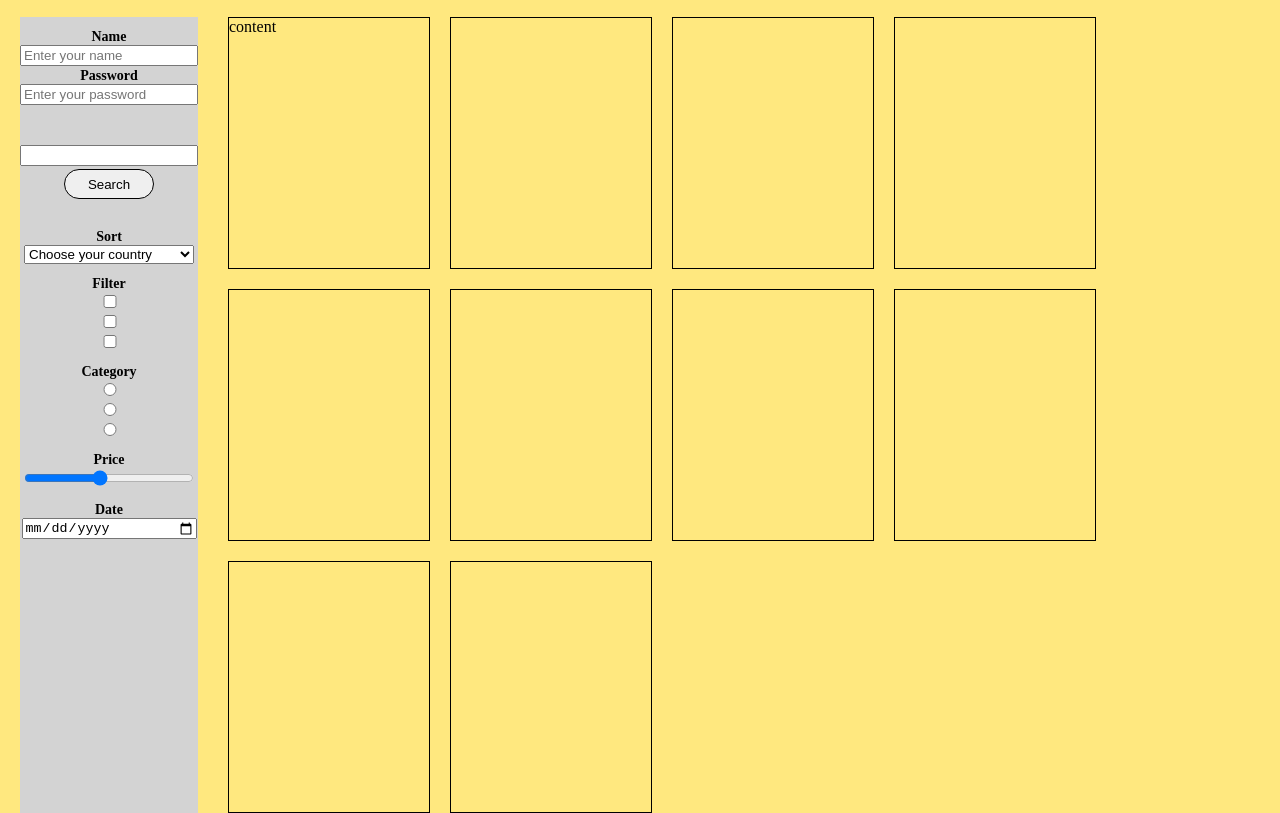
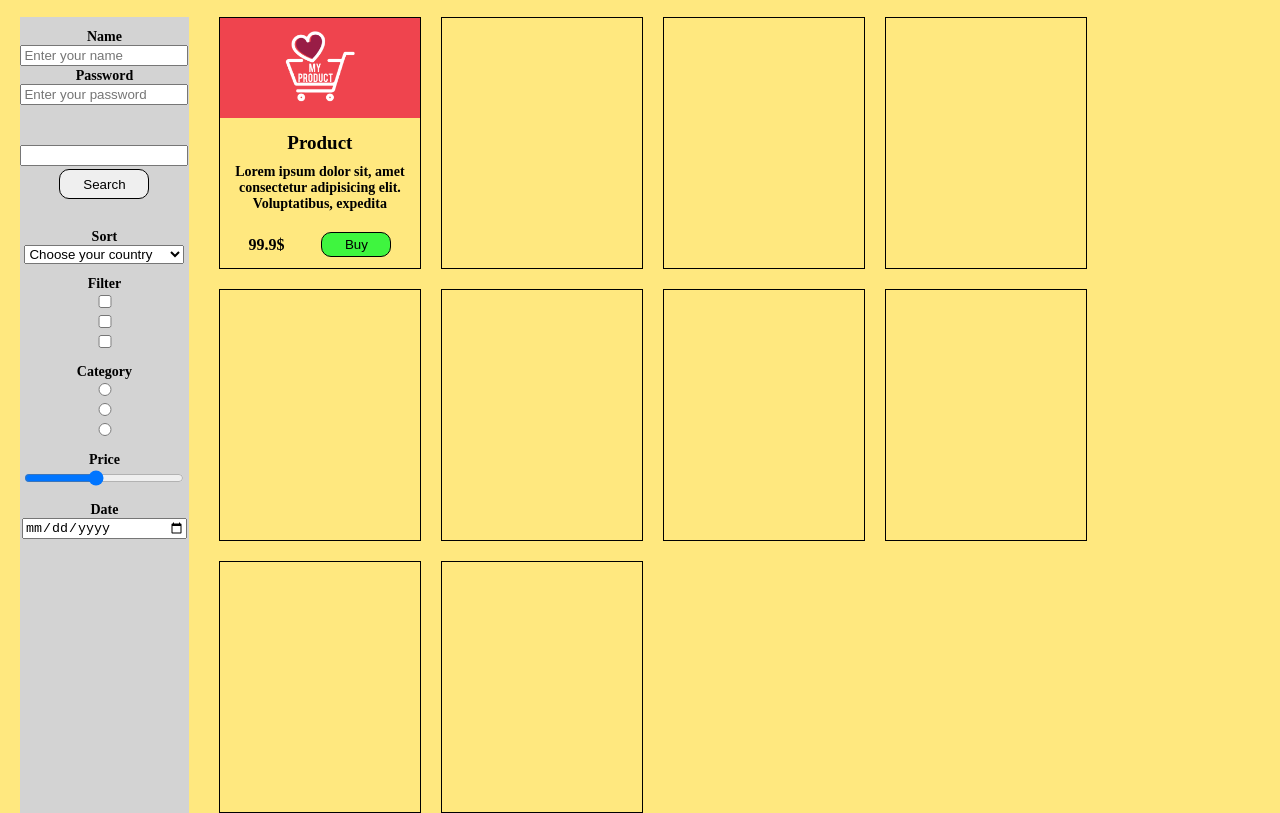
Before and after one commit to katinahh/ExamKate, a plain HTML site: page index.html in a window 1280 px wide. Shown: the part 61-874 px from the top of the page. Drawn offline with Linux system fonts and the light colour scheme.

Commit message:
main_4--

```diff
--- a/index.html
+++ b/index.html
@@ -77,7 +77,20 @@
 
 
         <section class="content">
-            <div class="content--block">content</div>
+            <div class="content--block">
+                <div class="img--product">
+                    <img src="images/product.png" alt="product">
+                </div>
+                <div class="content--block__2">
+                    <h1>Product</h1>
+                    <h2>Lorem ipsum dolor sit, amet consectetur adipisicing elit. Voluptatibus, expedita</h2>
+                    <div class="content--price">
+                        <p><b>99.9$</b></p>
+                        <button>Buy</button>
+                    </div>
+                </div>
+
+            </div>
             <div class="content--block"></div>
             <div class="content--block"></div>
             <div class="content--block"></div>
--- a/style.css
+++ b/style.css
@@ -2,7 +2,9 @@ body{
     background-color:rgb(255, 232, 127);
     margin: 0;
 }
-
+h1, h2, p{
+    margin: 0;
+}
 .header{
     background-color: black;
     display: flex;
@@ -35,7 +37,7 @@ body{
     margin: 20px 20px 0 20px;
     padding: 10px 0;
     background-color:#d3d3d3;
-    width: 200px;
+    width: 350px;
     text-align: center;
     /* display: flex;
     flex-wrap: wrap;
@@ -63,20 +65,19 @@ body{
 }
 
 .filters input, .filters select{
-    width: 170px;
-
+    width: 160px;
 }
 
 .filter--button{
     margin: 3px;
     width: 90px;
     height: 30px;
-    border-radius: 20px;
+    border-radius: 10px;
     border: 0.5px solid;
 }
 
 .filter--button:hover{
-    border-radius: 20px;
+    border-radius: 10px;
     background-color: rgb(115, 255, 115);
 }
 
@@ -90,4 +91,45 @@ body{
     display: flex;
     flex-wrap: wrap;
     /* width: 1100px; */
+    align-items: center;
 }
+.img--product img{
+    width: 200px;
+}
+.content--block h1{
+    font-size: 19px;
+    margin-bottom: 10px;
+    text-align: center;
+}
+
+.content--block h2{
+    font-size: 14px;
+    margin-bottom: 20px;
+    text-align: center;
+
+}
+.content--price{
+    display: flex;
+    justify-content: space-around;
+    align-items: center;
+}
+
+.content--block__2{
+    padding: 10px;
+}
+
+.content--price button{
+    width: 70px;
+    height: 25px;
+    background-color: rgb(63, 245, 63);
+    border: 0.3px solid;
+    border-radius: 10px;
+}
+
+.content--price button:hover{
+    background-color: rgb(211, 55, 62);
+    border: 1px solid;
+    border-radius: 10px;
+    color: #ffffff;
+
+}
```
